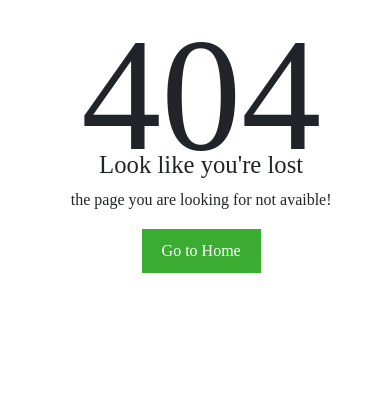
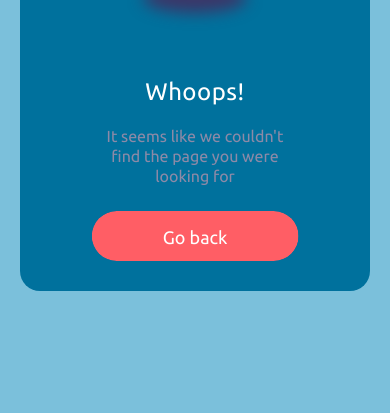
Before and after one commit to Spectrum-CETB/LesKollab, a PHP site: page /404.php in a window 390 px wide; the page is wider, and only the part inside the window is pictured. Shown: the part 431-844 px from the top of that part. Run offline with PHP 8.4, Linux system fonts and the light colour scheme; some libraries are stand-ins or nearby versions.

Commit message:
change bg color of 404 page

```diff
--- a/404.php
+++ b/404.php
@@ -1,118 +1,367 @@
-<!doctype html>
-<html lang="en">
+<!DOCTYPE html>
+<html lang="en" >
 <head>
-    <!-- Required meta tags -->
-    <meta charset="utf-8">
-    <meta name="viewport" content="width=device-width, initial-scale=1">
-
-    <!-- Bootstrap CSS -->
-    <link href="https://cdn.jsdelivr.net/npm/bootstrap@5.0.0-beta3/dist/css/bootstrap.min.css" rel="stylesheet" integrity="sha384-eOJMYsd53ii+scO/bJGFsiCZc+5NDVN2yr8+0RDqr0Ql0h+rP48ckxlpbzKgwra6" crossorigin="anonymous">
-
-    <title>Hello, world!</title>
-  </head>
+  <meta charset="UTF-8">
+  <title> 404 </title>
   <style>
-	body
-	{
-		background-color:#fff;
-		font-family: 'Arvo', serif
-	}
-	#mygif img
-	{
-		margin-top: 5vh;
-		height: 80vh;
-		width: 80vh;
-	}
-	.page_404{ padding:10vh 0; font-family: 'Arvo', serif;
-}
-.four_zero_four_bg h1{
- font-size:18rem;
- margin-bottom: 8vh;
+  	@import url(https://fonts.googleapis.com/css?family=Ubuntu);
+html, body {
+  background: #7bc0db;
+  font-family: "Ubuntu";
 }
 
-  .four_zero_four_bg h3{
-			 font-size:80px;
+* {
+  box-sizing: border-box;
 }
 
-			 .link_404{
-	color: #fff!important;
-    padding: 10px 20px;
-    background: #39ac31;
-    margin: 20px 0;
-    display: inline-block;}
-	.contant_box_404{ margin-top:-50px;}
-	a
-	{
+.box {
+  width: 350px;
+  height: 100%;
+  max-height: 600px;
+  min-height: 450px;
+  background:#00719d;
+  border-radius: 20px;
+  position: absolute;
+  left: 50%;
+  top: 50%;
+  transform: translate(-50%, -50%);
+  padding: 30px 50px;
+}
+.box .box__ghost {
+  padding: 15px 25px 25px;
+  position: absolute;
+  left: 50%;
+  top: 30%;
+  transform: translate(-50%, -30%);
+}
+.box .box__ghost .symbol:nth-child(1) {
+  opacity: 0.2;
+  animation: shine 4s ease-in-out 3s infinite;
+}
+.box .box__ghost .symbol:nth-child(1):before, .box .box__ghost .symbol:nth-child(1):after {
+  content: "";
+  width: 12px;
+  height: 4px;
+  background: #fff;
+  position: absolute;
+  border-radius: 5px;
+  bottom: 65px;
+  left: 0;
+}
+.box .box__ghost .symbol:nth-child(1):before {
+  transform: rotate(45deg);
+}
+.box .box__ghost .symbol:nth-child(1):after {
+  transform: rotate(-45deg);
+}
+.box .box__ghost .symbol:nth-child(2) {
+  position: absolute;
+  left: -5px;
+  top: 30px;
+  height: 18px;
+  width: 18px;
+  border: 4px solid;
+  border-radius: 50%;
+  border-color: #fff;
+  opacity: 0.2;
+  animation: shine 4s ease-in-out 1.3s infinite;
+}
+.box .box__ghost .symbol:nth-child(3) {
+  opacity: 0.2;
+  animation: shine 3s ease-in-out 0.5s infinite;
+}
+.box .box__ghost .symbol:nth-child(3):before, .box .box__ghost .symbol:nth-child(3):after {
+  content: "";
+  width: 12px;
+  height: 4px;
+  background: #fff;
+  position: absolute;
+  border-radius: 5px;
+  top: 5px;
+  left: 40px;
+}
+.box .box__ghost .symbol:nth-child(3):before {
+  transform: rotate(90deg);
+}
+.box .box__ghost .symbol:nth-child(3):after {
+  transform: rotate(180deg);
+}
+.box .box__ghost .symbol:nth-child(4) {
+  opacity: 0.2;
+  animation: shine 6s ease-in-out 1.6s infinite;
+}
+.box .box__ghost .symbol:nth-child(4):before, .box .box__ghost .symbol:nth-child(4):after {
+  content: "";
+  width: 15px;
+  height: 4px;
+  background: #fff;
+  position: absolute;
+  border-radius: 5px;
+  top: 10px;
+  right: 30px;
+}
+.box .box__ghost .symbol:nth-child(4):before {
+  transform: rotate(45deg);
+}
+.box .box__ghost .symbol:nth-child(4):after {
+  transform: rotate(-45deg);
+}
+.box .box__ghost .symbol:nth-child(5) {
+  position: absolute;
+  right: 5px;
+  top: 40px;
+  height: 12px;
+  width: 12px;
+  border: 3px solid;
+  border-radius: 50%;
+  border-color: #fff;
+  opacity: 0.2;
+  animation: shine 1.7s ease-in-out 7s infinite;
+}
+.box .box__ghost .symbol:nth-child(6) {
+  opacity: 0.2;
+  animation: shine 2s ease-in-out 6s infinite;
+}
+.box .box__ghost .symbol:nth-child(6):before, .box .box__ghost .symbol:nth-child(6):after {
+  content: "";
+  width: 15px;
+  height: 4px;
+  background: #fff;
+  position: absolute;
+  border-radius: 5px;
+  bottom: 65px;
+  right: -5px;
+}
+.box .box__ghost .symbol:nth-child(6):before {
+  transform: rotate(90deg);
+}
+.box .box__ghost .symbol:nth-child(6):after {
+  transform: rotate(180deg);
+}
+.box .box__ghost .box__ghost-container {
+  background: #fff;
+  width: 100px;
+  height: 100px;
+  border-radius: 100px 100px 0 0;
+  position: relative;
+  margin: 0 auto;
+  animation: upndown 3s ease-in-out infinite;
+}
+.box .box__ghost .box__ghost-container .box__ghost-eyes {
+  position: absolute;
+  left: 50%;
+  top: 45%;
+  height: 12px;
+  width: 70px;
+}
+.box .box__ghost .box__ghost-container .box__ghost-eyes .box__eye-left {
+  width: 12px;
+  height: 12px;
+  background: #332F63;
+  border-radius: 50%;
+  margin: 0 10px;
+  position: absolute;
+  left: 0;
+}
+.box .box__ghost .box__ghost-container .box__ghost-eyes .box__eye-right {
+  width: 12px;
+  height: 12px;
+  background: #332F63;
+  border-radius: 50%;
+  margin: 0 10px;
+  position: absolute;
+  right: 0;
+}
+.box .box__ghost .box__ghost-container .box__ghost-bottom {
+  display: flex;
+  position: absolute;
+  top: 100%;
+  left: 0;
+  right: 0;
+}
+.box .box__ghost .box__ghost-container .box__ghost-bottom div {
+  flex-grow: 1;
+  position: relative;
+  top: -10px;
+  height: 20px;
+  border-radius: 100%;
+  background-color: #fff;
+}
+.box .box__ghost .box__ghost-container .box__ghost-bottom div:nth-child(2n) {
+  top: -12px;
+  margin: 0 0px;
+  border-top: 15px solid #332F63;
+  background: transparent;
+}
+.box .box__ghost .box__ghost-shadow {
+  height: 20px;
+  box-shadow: 0 50px 15px 5px #3B3769;
+  border-radius: 50%;
+  margin: 0 auto;
+  animation: smallnbig 3s ease-in-out infinite;
+}
+.box .box__description {
+  position: absolute;
+  bottom: 30px;
+  left: 50%;
+  transform: translateX(-50%);
+}
+.box .box__description .box__description-container {
+  color: #fff;
+  text-align: center;
+  width: 200px;
+  font-size: 16px;
+  margin: 0 auto;
+}
+.box .box__description .box__description-container .box__description-title {
+  font-size: 24px;
+  letter-spacing: 0.5px;
+}
+.box .box__description .box__description-container .box__description-text {
+  color: #8C8AA7;
+  line-height: 20px;
+  margin-top: 20px;
+}
+.box .box__description .box__button {
+  display: block;
+  position: relative;
+  background: #FF5E65;
+  border: 1px solid transparent;
+  border-radius: 50px;
+  height: 50px;
+  text-align: center;
   text-decoration: none;
+  color: #fff;
+  line-height: 50px;
+  font-size: 18px;
+  padding: 0 70px;
+  white-space: nowrap;
+  margin-top: 25px;
+  transition: background 0.5s ease;
+  overflow: hidden;
+  -webkit-mask-image: -webkit-radial-gradient(white, black);
 }
-    @media screen and (max-width: 992px) {
-        .four_zero_four_bg h1{
-            font-size:10rem;
-            margin-bottom: 1vh;
+.box .box__description .box__button:before {
+  content: "";
+  position: absolute;
+  width: 20px;
+  height: 100px;
+  background: #fff;
+  bottom: -25px;
+  left: 0;
+  border: 2px solid #fff;
+  transform: translateX(-50px) rotate(45deg);
+  transition: transform 0.5s ease;
 }
-           #mygif img
-			{
-			margin-top: 1vh;
-			height: 50vh;
-			width: 50vh;
-			margin-left: 5vw;
+.box .box__description .box__button:hover {
+  background: transparent;
+  border-color: #fff;
 }
-		.page_404
-		{
-			width: 97vw;
-			padding:0vh 0; font-family: 'Arvo', serif;
+.box .box__description .box__button:hover:before {
+  transform: translateX(250px) rotate(45deg);
 }
-			.link_404{
-				margin: 1px 0;
+
+@keyframes upndown {
+  0% {
+    transform: translateY(5px);
+  }
+  50% {
+    transform: translateY(15px);
+  }
+  100% {
+    transform: translateY(5px);
+  }
+}
+@keyframes smallnbig {
+  0% {
+    width: 90px;
+  }
+  50% {
+    width: 100px;
+  }
+  100% {
+    width: 90px;
+  }
+}
+@keyframes shine {
+  0% {
+    opacity: 0.2;
+  }
+  25% {
+    opacity: 0.1;
+  }
+  50% {
+    opacity: 0.2;
+  }
+  100% {
+    opacity: 0.2;
   }
 }
   </style>
+</head>
+<body>
+<!-- partial:index.partial.html -->
+<div class="box">
+  <div class="box__ghost">
+    <div class="symbol"></div>
+    <div class="symbol"></div>
+    <div class="symbol"></div>
+    <div class="symbol"></div>
+    <div class="symbol"></div>
+    <div class="symbol"></div>
 
-  <body>
-<div class="container-fluid">
-
-<div class="row">
-	<div class="col col-lg-6 col-12 ">
-		<div id="mygif">
-			 <!-- <img src="https://media.giphy.com/media/s0cgIlfRm5dF6/source.gif"> -->
-			 <img src="https://media.giphy.com/media/1bHTqyppyN99JwV5FW/source.gif">
+    <div class="box__ghost-container">
+      <div class="box__ghost-eyes">
+        <div class="box__eye-left"></div>
+        <div class="box__eye-right"></div>
+      </div>
+      <div class="box__ghost-bottom">
+        <div></div>
+        <div></div>
+        <div></div>
+        <div></div>
+        <div></div>
       </div>
     </div>
-	<div class="col col-lg-6 col-12">
-		<section class="page_404">
-	<div class="container">
-		<div class="row">
-		<div class="col-sm-12 ">
-		<div class="col-sm-10 col-sm-offset-1  text-center">
-		<div class="four_zero_four_bg">
-			<h1 class="text-center ">404</h1>
+    <div class="box__ghost-shadow"></div>
+  </div>
 
+  <div class="box__description">
+    <div class="box__description-container">
+      <div class="box__description-title">Whoops!</div>
+      <div class="box__description-text">It seems like we couldn't find the page you were looking for</div>
+    </div>
+
+    <a href="https://codepen.io/diogo_ml_gomes/" target="_blank" class="box__button">Go back</a>
 
   </div>
 
-		<div class="contant_box_404">
-		<h3 class="h2">
-		Look like you're lost
-		</h3>
+</div>
+<!-- partial -->
+  <script src='https://cdnjs.cloudflare.com/ajax/libs/jquery/2.1.3/jquery.min.js'></script>
 
-		<p>the page you are looking for not avaible!</p>
+  <script>
+  	//based on https://dribbble.com/shots/3913847-404-page
 
-		<a href="/" class="link_404">Go to Home</a>
-	</div>
-		</div>
-		</div>
-		</div>
-	</div>
-</section>
+var pageX = $(document).width();
+var pageY = $(document).height();
+var mouseY=0;
+var mouseX=0;
 
-	</div>
-</div>
-</div>
+$(document).mousemove(function( event ) {
+  //verticalAxis
+  mouseY = event.pageY;
+  yAxis = (pageY/2-mouseY)/pageY*300;
+  //horizontalAxis
+  mouseX = event.pageX / -pageX;
+  xAxis = -mouseX * 100 - 100;
 
+  $('.box__ghost-eyes').css({ 'transform': 'translate('+ xAxis +'%,-'+ yAxis +'%)' });
 
-    <!-- Optional JavaScript; choose one of the two! -->
+  //console.log('X: ' + xAxis);
 
-    <!-- Option 1: Bootstrap Bundle with Popper -->
-    <script src="https://cdn.jsdelivr.net/npm/bootstrap@5.0.0-beta3/dist/js/bootstrap.bundle.min.js" integrity="sha384-JEW9xMcG8R+pH31jmWH6WWP0WintQrMb4s7ZOdauHnUtxwoG2vI5DkLtS3qm9Ekf" crossorigin="anonymous"></script>
+});
+  </script>
 
 </body>
 </html>
```
Lines whose indentation alone changed are shown as unchanged.
